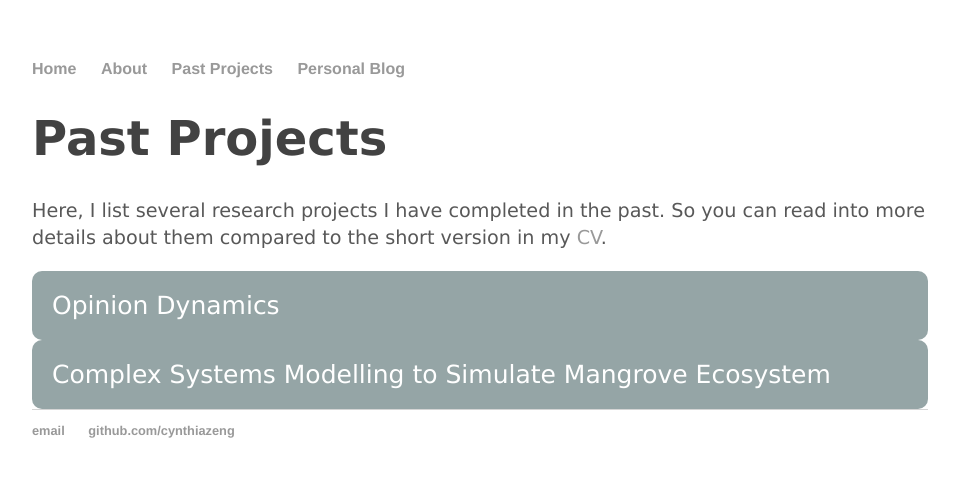
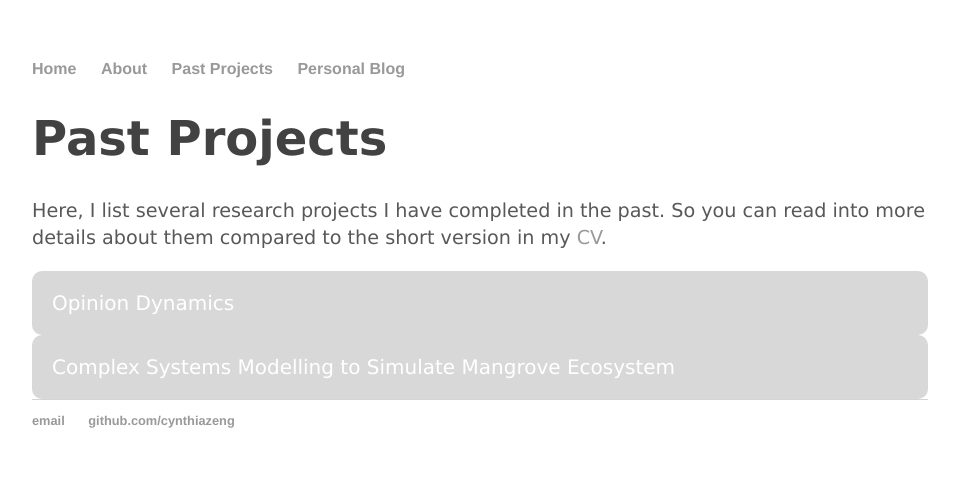
Before and after one commit to cynthia1234/cynthiazeng.github.io, a Jekyll site: the page built from projects/index.html, in a window 1280 px wide. Shown: the top 477 px of the page, without its empty margins (160-1119 px from the left). Built offline with Jekyll 4.4.1, drawn with Linux system fonts in a browser that asks for light colours.

Commit message:
Update index.html

```diff
--- a/projects/index.html
+++ b/projects/index.html
@@ -6,14 +6,14 @@ title: Past Projects
 .project {
     background-color: white;
     color: black;
-    margin: 20px;
-    padding: 20px;
+    margin: 15px;
+    padding: 15px;
 font-family:verdana;
 font-size: 80%;
 }
 
 .collapsible {
-  background-color: #95A5A6 ;
+  background-color: #D8D8D8 ;
   color: white;
   cursor: pointer;
   padding: 20px;
@@ -22,12 +22,12 @@ font-size: 80%;
   text-align: left;
   outline: none;
 font-family:verdana;
-  font-size: 25px;
+  font-size: 20px;
   border-radius: 10px;
 }
 
 .active, .collapsible:hover {
-  background-color: #717D7E;
+  background-color: #BDBDBD;
 }
 
 .content {
```
